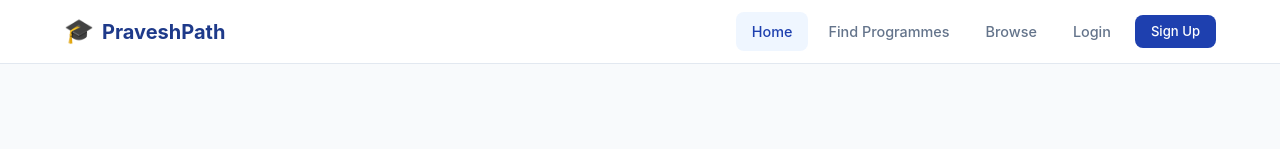
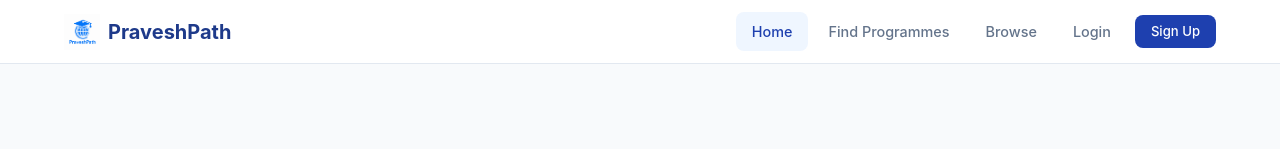
Before and after one commit to Rajtaya/PraveshPath, a React (Vite) app in the folder frontend/: page / in a window 1280 px wide. Shown: the top 149 px of the page. Built offline with nearby package versions, Linux system fonts and the light colour scheme; no server answers.

Commit message:
Add PraveshPath logo to navbar and favicon

```diff
--- a/frontend/index.html
+++ b/frontend/index.html
@@ -2,7 +2,7 @@
 <html lang="en">
   <head>
     <meta charset="UTF-8" />
-    <link rel="icon" type="image/svg+xml" href="/favicon.svg" />
+    <link rel="icon" type="image/png" href="/logo.png" />
     <meta name="viewport" content="width=device-width, initial-scale=1.0" />
     <title>PraveshPath</title>
   </head>
--- a/frontend/src/components/Navbar.jsx
+++ b/frontend/src/components/Navbar.jsx
@@ -17,7 +17,7 @@ export default function Navbar() {
     <nav className="navbar">
       <div className="nav-container">
         <Link to="/" className="nav-brand">
-          <span className="brand-icon">&#x1F393;</span>
+          <img src="/logo.png" alt="PraveshPath" className="brand-logo" />
           <span>PraveshPath</span>
         </Link>
         <div className="nav-links">
@@ -62,7 +62,7 @@ export default function Navbar() {
           color: var(--primary-dark);
           text-decoration: none;
         }
-        .brand-icon { font-size: 1.5rem; }
+        .brand-logo { height: 36px; width: auto; }
         .nav-links { display: flex; gap: 0.25rem; align-items: center; }
         .nav-link {
           padding: 0.5rem 1rem;
```
Also changed, not shown: frontend/public/logo.png (added).
